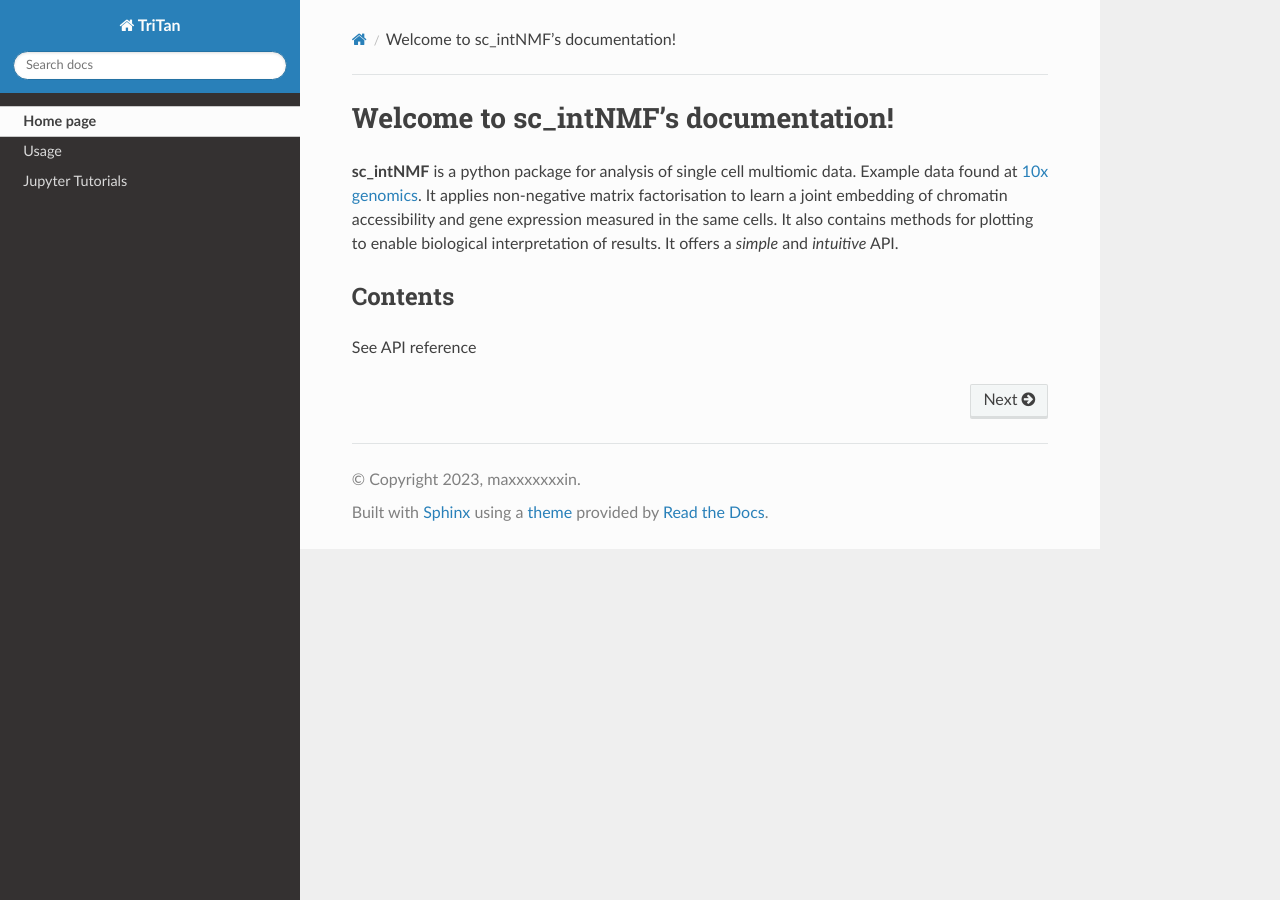
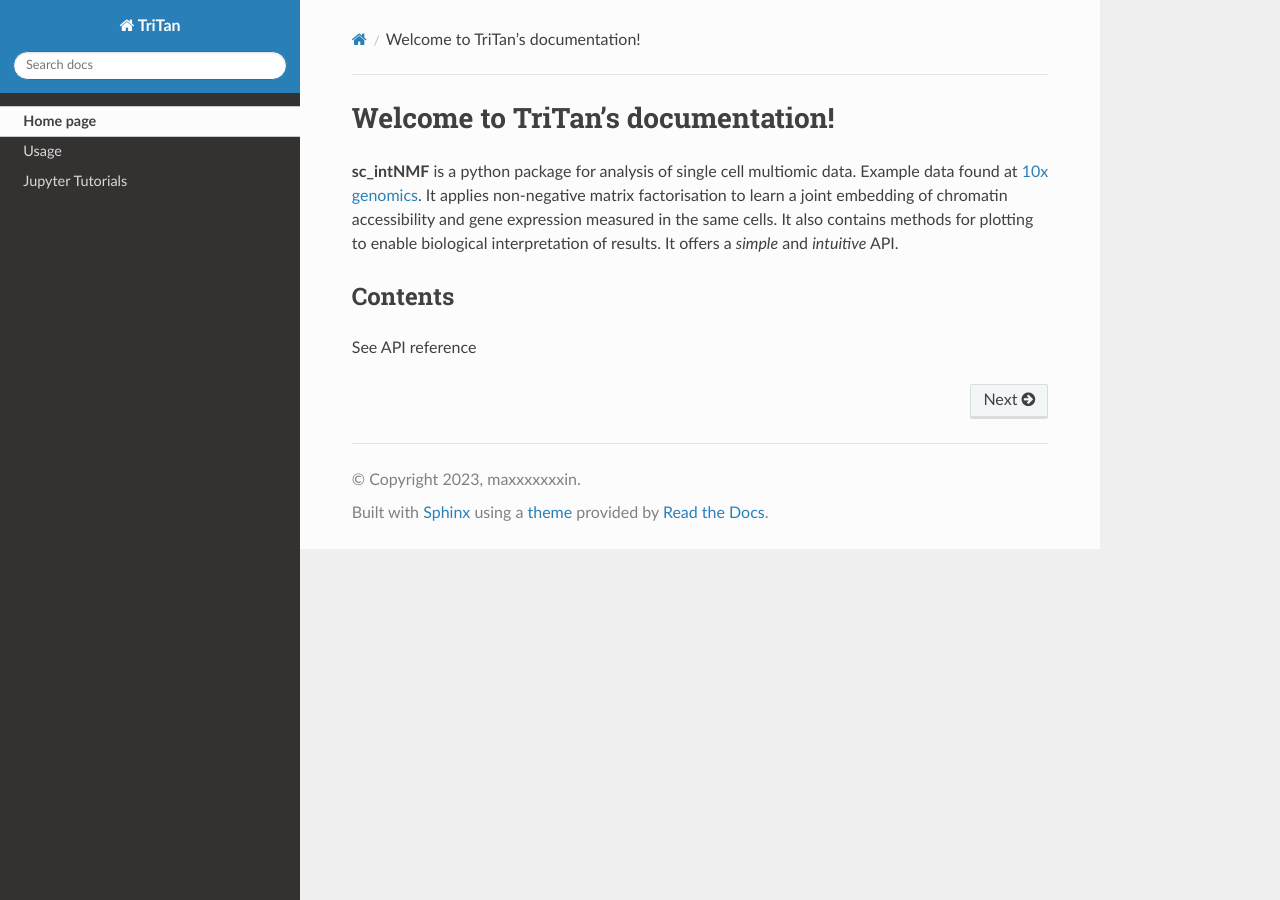
Before and after one commit to maxxxxxxxin/rtd-tutorial, a Sphinx documentation site: the page built from docs/source/index.rst, in a window 1280 px wide. Built offline with Sphinx 7.4.7 and the Read the Docs theme 2.0.0, drawn with Linux system fonts in a browser that asks for light colours; pages that are not in the unit, such as notebooks, are missing from menus.

Commit message:
Update index.rst

```diff
--- a/docs/source/index.rst
+++ b/docs/source/index.rst
@@ -7,7 +7,7 @@
     API Reference <_autosummary/nmf_models>
     readme
 
-Welcome to sc_intNMF's documentation!
+Welcome to TriTan's documentation!
 =====================================
 
 
```
